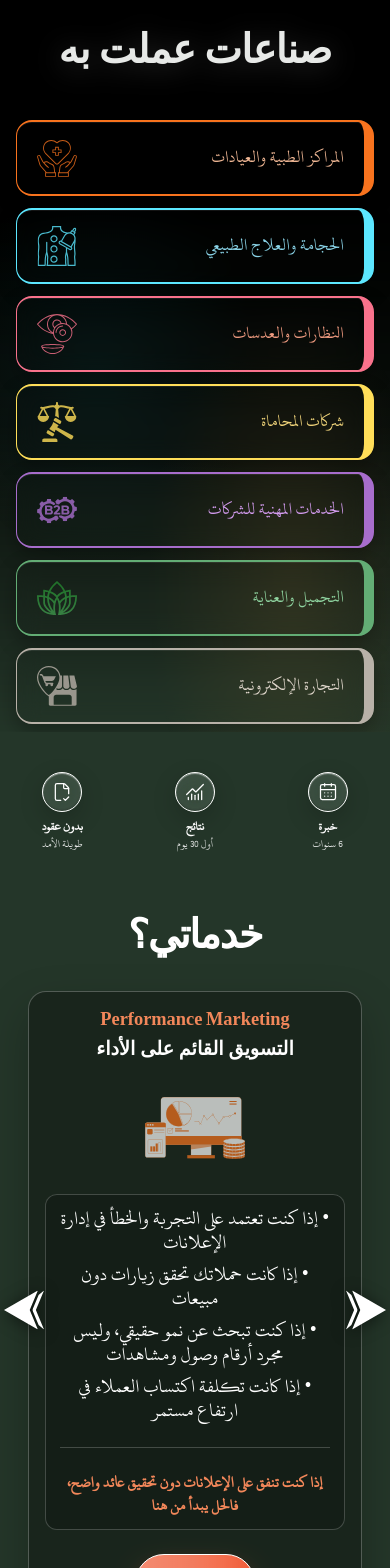
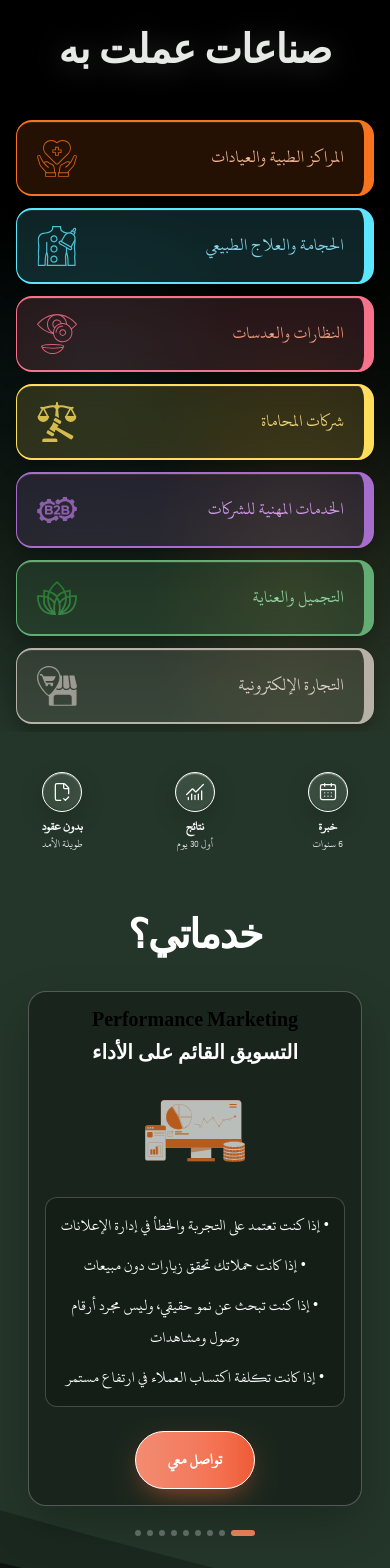
Before and after one commit to Abdollahselim/issa-website, a Next.js app: page / in a window 390 px wide. Shown: the part 1320-2888 px from the top of the page. Built offline with nearby package versions, Linux system fonts and the light colour scheme; a web font is replaced by a local one.

Commit message:
Add background colors and RTL support to treatment cards

```diff
--- a/components/sections/Industries.tsx
+++ b/components/sections/Industries.tsx
@@ -19,19 +19,52 @@ const treatments: Treatment[] = [
   { icon: "/icons/e-commerce.svg", tone: "stone", placement: "lg:col-start-3 lg:row-start-2" },
 ];
 
-const toneClasses: Record<string, { text: string; border: string }> = {
-  orange: { text: "text-[#f0b794]", border: "border-[#f8731e]" },
-  cyan: { text: "text-[#8ad4e8]", border: "border-[#5ce7ff]" },
-  stone: { text: "text-[#e0d7cc]", border: "border-[#b8b1a8]" },
-  coral: { text: "text-[#f09b80]", border: "border-[#f9728c]" },
-  gold: { text: "text-[#f0d47a]", border: "border-[#ffde59]" },
-  violet: { text: "text-[#d49cf0]", border: "border-[#a76dcc]" },
-  green: { text: "text-[#8fd4a0]", border: "border-[#63ad75]" },
+// Color scheme configuration for each treatment card
+const toneClasses: Record<string, { text: string; border: string; bg: string }> = {
+  orange: {
+    text: "text-[#f0b794]",
+    border: "border-[#f8731e]",
+    bg: "bg-[#f8731e]/15" // Semi-transparent orange background
+  },
+  cyan: {
+    text: "text-[#8ad4e8]",
+    border: "border-[#5ce7ff]",
+    bg: "bg-[#5ce7ff]/15" // Semi-transparent cyan background
+  },
+  stone: {
+    text: "text-[#e0d7cc]",
+    border: "border-[#b8b1a8]",
+    bg: "bg-[#b8b1a8]/15" // Semi-transparent stone background
+  },
+  coral: {
+    text: "text-[#f09b80]",
+    border: "border-[#f9728c]",
+    bg: "bg-[#f9728c]/15" // Semi-transparent coral background
+  },
+  gold: {
+    text: "text-[#f0d47a]",
+    border: "border-[#ffde59]",
+    bg: "bg-[#ffde59]/15" // Semi-transparent gold background
+  },
+  violet: {
+    text: "text-[#d49cf0]",
+    border: "border-[#a76dcc]",
+    bg: "bg-[#a76dcc]/15" // Semi-transparent violet background
+  },
+  green: {
+    text: "text-[#8fd4a0]",
+    border: "border-[#63ad75]",
+    bg: "bg-[#63ad75]/15" // Semi-transparent green background
+  },
 };
 
 export default function Industries() {
   const { t, industries, language } = useLanguage();
+
+  // Map industry labels based on current language (English or Arabic)
   const labels = industries.map((industry) => (language === "en" ? industry.en : industry.ar));
+
+  // Check if current language is Arabic for RTL layout
   const isRTL = language === "ar";
 
   return (
@@ -39,13 +72,16 @@ export default function Industries() {
       id="industries"
       className="relative isolate overflow-hidden px-4 py-2 sm:px-10 sm:py-5 lg:px-8 lg:py-20"
     >
+      {/* Background gradient overlay */}
       <div className="pointer-events-none absolute inset-0 -z-10 bg-[radial-gradient(ellipse_at_75%_80%,rgba(139,104,47,0.2),transparent_35%),radial-gradient(ellipse_at_25%_50%,rgba(16,91,102,0.15),transparent_38%),linear-gradient(180deg,rgba(0,0,0,10),rgba(4,13,18,0),rgba(0,0,0,0))]" />
 
       <div className="mx-auto max-w-6xl">
-        <h2 className="mx-auto mb-10 max-w-4xl text-center text-balance text-[clamp(2.50rem,5.25vw,45rem)] font-bold tracking-[-0.02em] text-[#e7e9e7] drop-shadow-[0_3px_14px_rgba(255,255,255,0.18)] sm:mb-14">
-            {t.about.industriesHeading}
+        {/* Section heading */}
+        <h2 className="mx-auto mb-10 max-w-4xl text-center text-balance text-[clamp(2.5rem,5.25vw,45rem)] font-bold tracking-[-0.02em] text-[#e7e9e7] drop-shadow-[0_3px_14px_rgba(255,255,255,0.18)] sm:mb-14">
+          {t.about.industriesHeading}
         </h2>
 
+        {/* Responsive grid for treatment cards */}
         <div className="grid gap-3 sm:grid-cols-2 sm:gap-4 lg:grid-cols-3 lg:gap-x-8 lg:gap-y-6">
           {treatments.map(({ icon, tone, placement }, index) => {
             const toneClass = toneClasses[tone];
@@ -55,23 +91,48 @@ export default function Industries() {
               <article
                 key={label || index}
                 className={[
+                  // Base card styles
                   "group flex min-h-16 items-center justify-between gap-4 rounded-2xl",
                   "border border-r-2 border-t-2 border-b-2",
+                  // Dynamic border width based on RTL/LTR
                   isRTL ? "border-r-[10px]" : "border-l-[10px]",
+                  // Padding and typography
                   "px-5 py-4 text-lg font-medium leading-tight",
+                  // Shadow effects with backdrop blur
                   "shadow-[inset_0_1px_rgba(255,255,255,0.08),0_8px_20px_rgba(0,0,0,0.3)] backdrop-blur-md",
+                  // Hover animations
                   "transition-all duration-300 hover:-translate-y-1 hover:shadow-[inset_0_1px_rgba(255,255,255,0.12),0_12px_28px_rgba(0,0,0,0.4)]",
+                  // Responsive sizing
                   "sm:min-h-18 sm:px-7 sm:text-xl lg:px-7",
+                  // Color scheme classes
                   toneClass.text,
                   toneClass.border,
+                  toneClass.bg,
+                  // Grid placement for larger screens
                   placement,
+                  // RTL layout support
                   isRTL ? "flex-row-reverse" : "",
                 ].join(" ")}
               >
-                <span className="max-w-[12rem] text-pretty">
+                {/* Label text with responsive alignment */}
+                <span className={[
+                  "flex-1 min-w-0 text-pretty",
+                  "break-words",
+                  // Text alignment based on language direction
+                  isRTL ? "text-right" : "text-left",
+                  // Consistent line height
+                  "leading-snug",
+                  // Limit text to 2 lines maximum
+                  "line-clamp-2",
+                  // Minimum height for consistent card heights
+                  "min-h-[2.5rem]",
+                  // Center text vertically
+                  "flex items-center",
+                ].join(" ")}>
                   {label}
                 </span>
 
+                {/* Treatment icon */}
                 <Image
                   src={icon}
                   alt=""
@@ -79,9 +140,13 @@ export default function Industries() {
                   width={48}
                   height={48}
                   className={[
+                    // Icon base styles
                     "h-10 w-10 shrink-0 object-contain opacity-80 transition-all duration-300",
+                    // Hover effects
                     "group-hover:scale-110 group-hover:opacity-100",
+                    // Responsive sizing
                     "sm:h-12 sm:w-12",
+                    // RTL icon placement
                     isRTL ? "order-first" : "",
                   ].join(" ")}
                 />
--- a/components/sections/Services.tsx
+++ b/components/sections/Services.tsx
@@ -1,6 +1,6 @@
 "use client";
 
-import Image from "next/image";
+
 import { useCallback, useEffect, useMemo, useRef, useState } from "react";
 import { useLanguage } from "@/lib/language-context";
 import { services } from "@/data/services";
@@ -207,13 +207,6 @@ export default function Services() {
             aria-label="Previous service"
             className="absolute -left-3 top-1/2 z-30 -translate-y-1/2 text-white transition-transform active:scale-90"
           >
-            <Image
-              src="/icons/left-arrow.svg"
-              alt=""
-              width={40}
-              height={40}
-              className="h-10 w-10 object-contain drop-shadow-[0_2px_8px_rgba(0,0,0,0.5)]"
-            />
           </button>
 
           <div
@@ -231,13 +224,6 @@ export default function Services() {
             aria-label="Next service"
             className="absolute -right-3 top-1/2 z-30 -translate-y-1/2 text-white transition-transform active:scale-90"
           >
-            <Image
-              src="/icons/right-arrow.svg"
-              alt=""
-              width={40}
-              height={40}
-              className="h-10 w-10 object-contain drop-shadow-[0_2px_8px_rgba(0,0,0,0.5)]"
-            />
           </button>
         </div>
 
@@ -275,13 +261,6 @@ export default function Services() {
             aria-label="Previous services"
             className="shrink-0 text-white transition-transform hover:scale-105 active:scale-90"
           >
-            <Image
-              src="/icons/left-arrow.svg"
-              alt=""
-              width={44}
-              height={44}
-              className="h-12 w-12 object-contain drop-shadow-[0_2px_8px_rgba(0,0,0,0.5)]"
-            />
           </button>
 
           <div
@@ -305,13 +284,6 @@ export default function Services() {
             aria-label="Next services"
             className="shrink-0 text-white transition-transform hover:scale-105 active:scale-90"
           >
-            <Image
-              src="/icons/right-arrow.svg"
-              alt=""
-              width={44}
-              height={44}
-              className="h-12 w-12 object-contain drop-shadow-[0_2px_8px_rgba(0,0,0,0.5)]"
-            />
           </button>
         </div>
 
--- a/components/ui/ServiceCard.tsx
+++ b/components/ui/ServiceCard.tsx
@@ -48,10 +48,10 @@ export default function ServiceCard({ service }: ServiceCardProps) {
         <p
           dir="ltr"
           className="
-            text-[clamp(1.15rem,2.25vw,1.575rem)]
+            text-[clamp(1.25rem,2.25vw,1.575rem)]
             font-extrabold
             leading-tight
-            text-accent-orange
+            text-[#000000]
           "
         >
           {service.titleEn}
@@ -62,7 +62,7 @@ export default function ServiceCard({ service }: ServiceCardProps) {
           className={[
             "mt-1.5 font-extrabold leading-[1.3] text-white",
             isArabic
-              ? "text-[clamp(1.2rem,2.6vw,2.2rem)]"
+              ? "text-[clamp(1.25rem,2.7vw,2.25rem)]"
               : "text-[clamp(1rem,2.25vw,2rem)]",
           ].join(" ")}
         >
@@ -93,10 +93,10 @@ export default function ServiceCard({ service }: ServiceCardProps) {
             <li
               key={bullet}
               className={[
-                "font-medium leading-[1.2] text-white",
+                "font-medium leading-[2] text-white",
                 isArabic
-                  ? "text-[clamp(1.25rem,1.5vw,1.25rem)]"
-                  : "text-[clamp(1rem,1.4vw,1rem)]",
+                  ? "text-[clamp(1rem,1.25vw,1rem)]"
+                  : "text-[clamp(0.850rem,1vw,0.850rem)]",
               ].join(" ")}
             >
               • {bullet}
@@ -104,18 +104,7 @@ export default function ServiceCard({ service }: ServiceCardProps) {
           ))}
         </ul>
 
-        {closing && (
-          <p
-            className={[
-              "mt-6 shrink-0 border-t border-white/20 pt-6 text-center font-semibold leading-[1.4] text-accent-orange",
-              isArabic
-                ? "text-[clamp(1rem,1.5vw,1rem)]"
-                : "text-[clamp(0.6875rem,1.2vw,0.8125rem)]",
-            ].join(" ")}
-          >
-            {closing}
-          </p>
-        )}
+
       </div>
 
       {/* CTA */}
```
